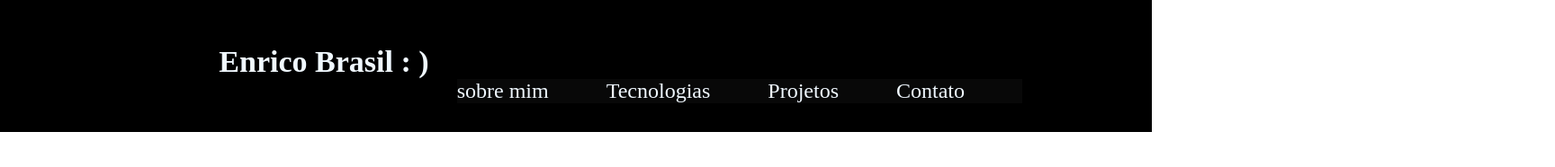
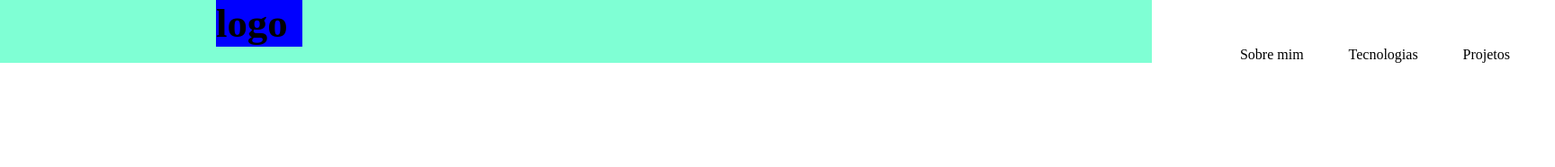
Before and after one commit to EnricoBrasil/portfolio, a plain HTML site: page index.html in a window 1280 px wide. Shown: the whole page at 90% size, 1728 px wide, since content can reach past the window. Drawn offline with Linux system fonts and the light colour scheme.

Commit message:
style: header

```diff
--- a/View/css/style.css
+++ b/View/css/style.css
@@ -1,41 +1,42 @@
 *{
+    margin: 0;
     padding: 0;
-    margin: 0;
     box-sizing: border-box;
 }
 
-header{
-    background-color: rgb(13, 6, 122);
-    color: aliceblue;
-    background-color: black;
+.header-home{
+    background-color: aquamarine;
 }
 
-.logo-Header{
-width: 15rem;
-text-align: center;
-margin-left: 15rem;
-padding-top:30px;
+.header-logo{
+    margin-left: 15rem;
+}
+.logo{
+    background-color: blue;
+    width: 6rem;
+    font-size: 1.4rem;
+}
+ nav{
+    margin-left: 83rem;
+ }
+
+.menu{
+    width: 25rem;
 }
 
-.logo-Header h1{
-    padding-top: 20px;
-    font-size: 34px;
+.menu ul{
+    display: flex;
+    justify-content: space-evenly;
 }
 
-.nav-Header{
-     display: flex;
-     justify-content: end;
+.menu li{
+    list-style: none;
+    cursor: pointer;
 }
 
-.nav-Header ul{
-    display: flex;
-    background-color: rgb(8, 8, 8);
-    margin-right: 9rem;
-    font-size: 24px;
-    margin-bottom: 2rem;
+
+/* EFEITOS */
+.menu li:hover{
+    transform: scale(1.1);
+    transition: 0.4s;
 }
-
-.nav-Header li{
-    margin-right: 4rem;
-    list-style: none;
-}
--- a/index.html
+++ b/index.html
@@ -3,29 +3,27 @@
   <head>
     <meta charset="UTF-8" />
     <meta name="viewport" content="width=device-width, initial-scale=1.0" />
-    <link rel="stylesheet" href="View/css/style.css" />
+    <link rel="stylesheet" href="View/css/style.css">
     <script src="View/js/script.js"></script>
     <title>Enrico Brasil | Seja Bem-Vindo</title>
   </head>
   <body>
-    <header>
-      <div class="logo-Header">
-        <h1>Enrico Brasil  : )</h1>
+    <header class="header-home">
+      <div class="header-logo">
+        <div class="logo">
+          <h1>logo</h1>
+        </div>
       </div>
 
-      <nav class="nav-Header">
-        <ul>
-          <li>sobre mim</li>
-
-          <li>Tecnologias</li>
-
-          <li>Projetos</li>
-
-          <li>Contato</li>
-        </ul>
+      <nav>
+        <div class="menu">
+          <ul>
+            <li>Sobre mim</li>
+            <li>Tecnologias</li>
+            <li>Projetos</li>
+          </ul>
+        </div>
       </nav>
     </header>
-
-
   </body>
 </html>
```
